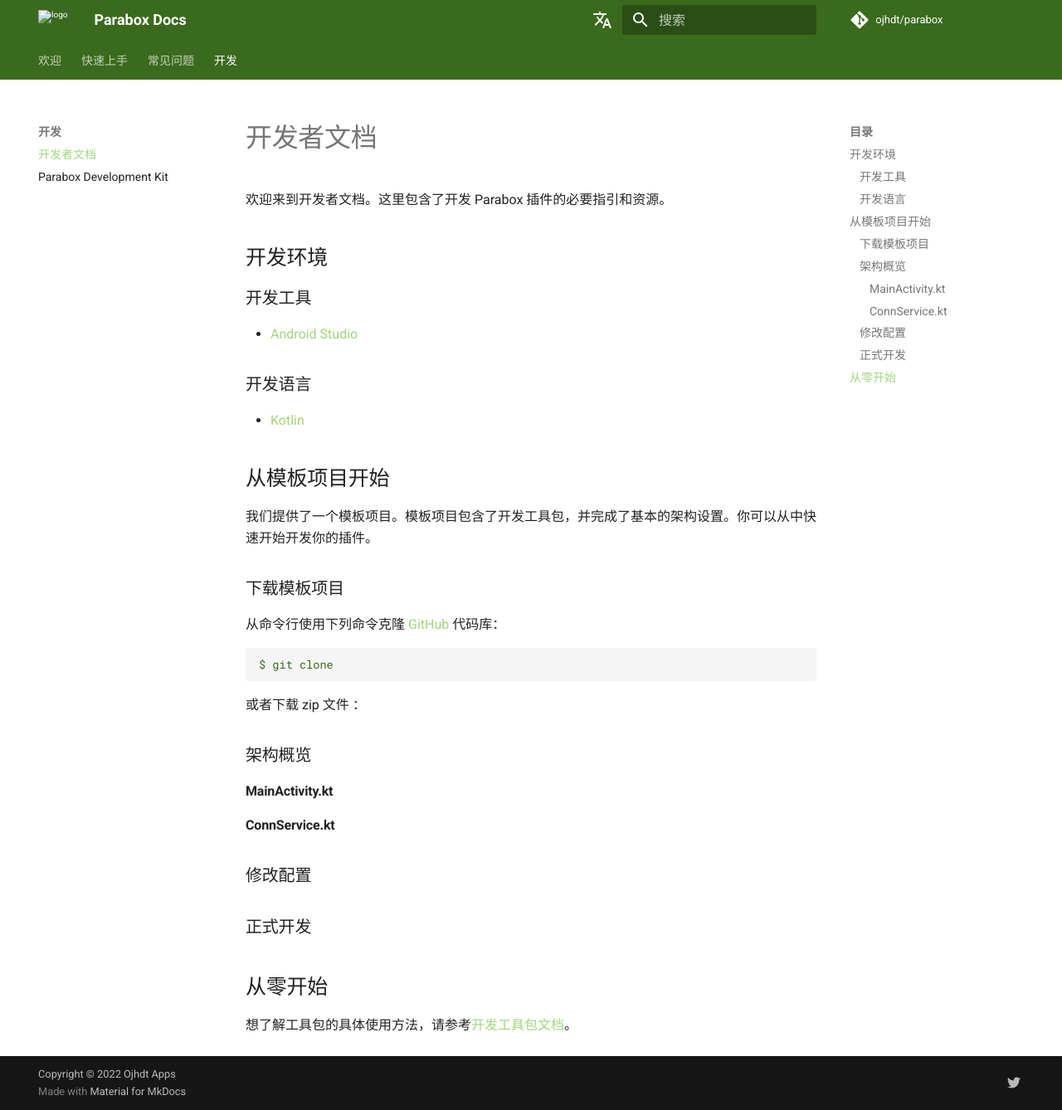
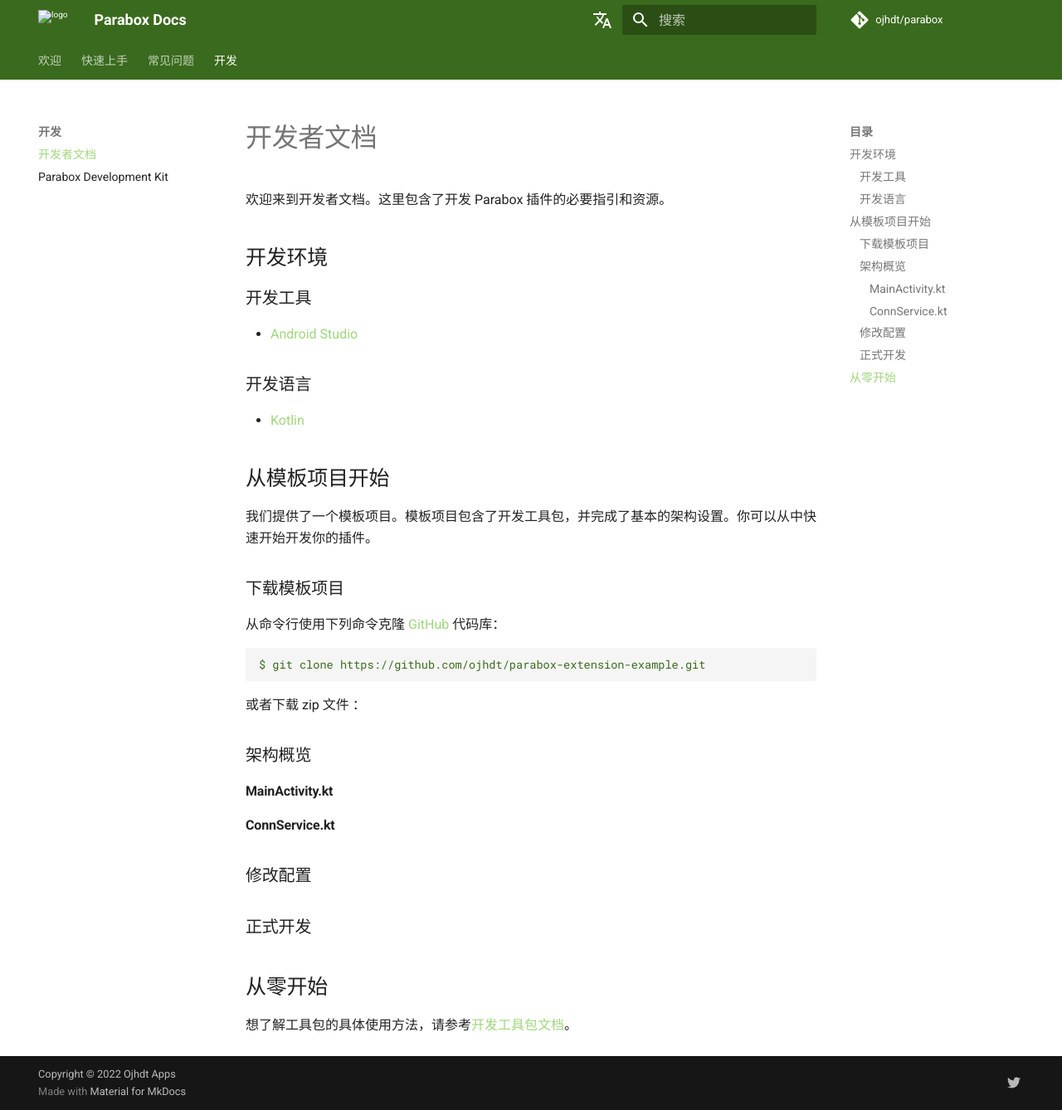
Before and after one commit to Parabox-App/parabox-docs, an MkDocs documentation site: the page built from docs/developer.md, in a window 1280 px wide and 1338 px high. Shown: the whole window at 83% size. Built offline with MkDocs 1.6.1 and Material for MkDocs 9.7.7, drawn with Linux system fonts in a browser that asks for light colours; comment, search, counter and statistics services are not loaded; some of the changed lines change nothing that is shown.

Commit message:
Update developer.md

````diff
--- a/docs/developer.md
+++ b/docs/developer.md
@@ -20,7 +20,7 @@
 
 从命令行使用下列命令克隆 [GitHub]() 代码库：
 ```bash
-$ git clone
+$ git clone https://github.com/ojhdt/parabox-extension-example.git
 ```
 或者下载 zip 文件 ：
 
````
